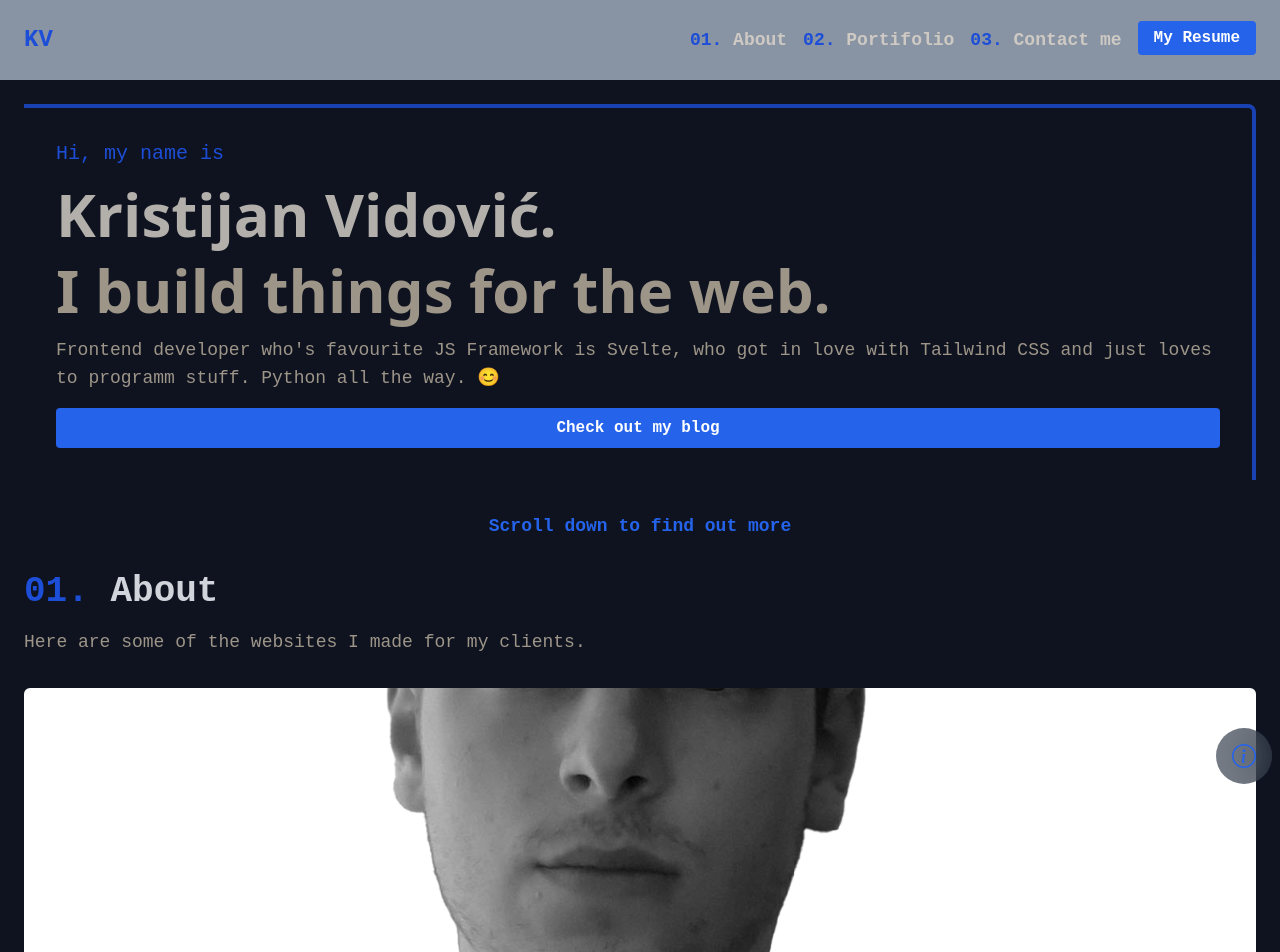
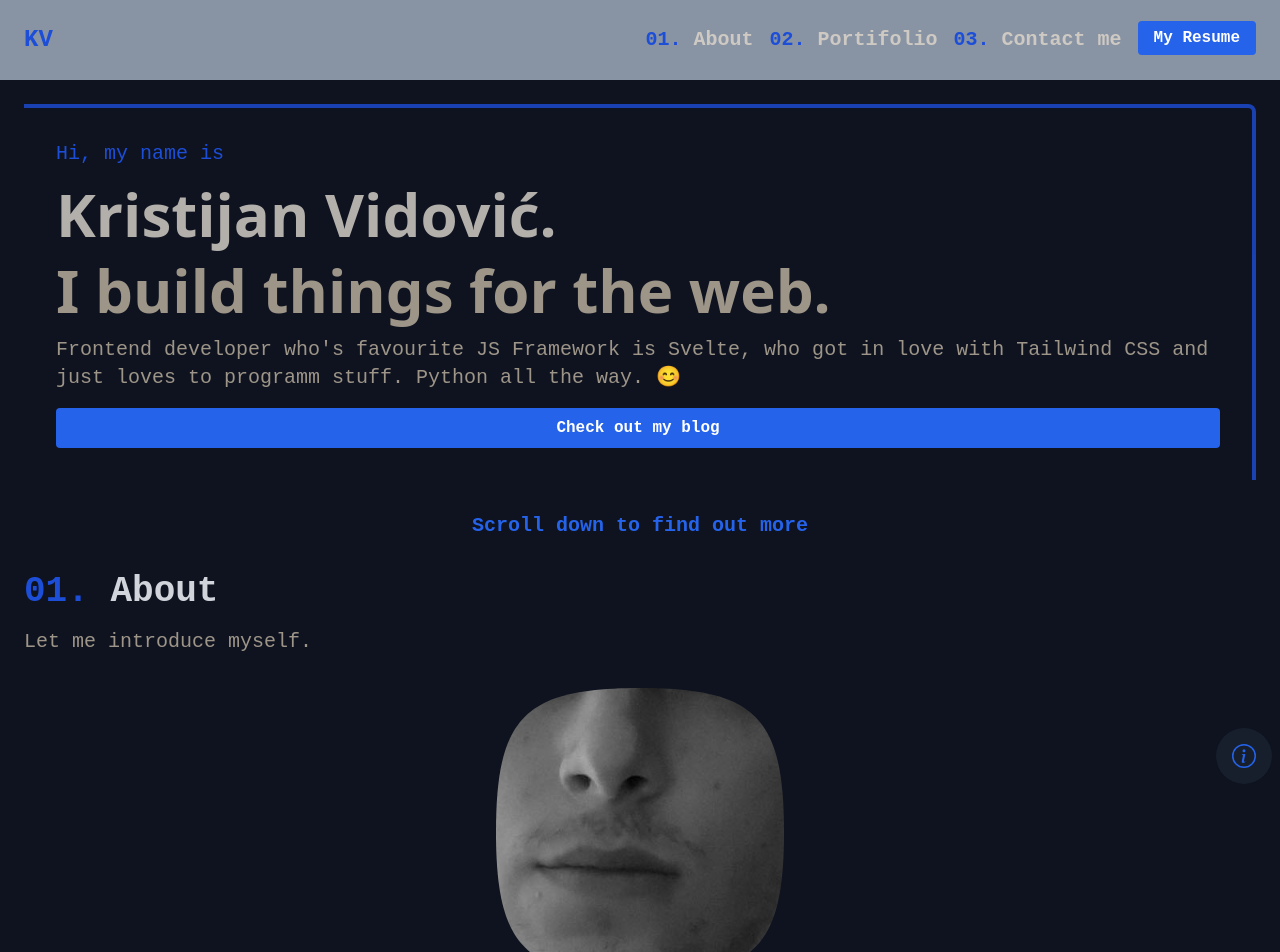
Before and after one commit to Kristijan007v/app, a Next.js app: page / in a window 1280 px wide. Shown: the top 952 px of the page. Built offline with nearby package versions, Linux system fonts and the light colour scheme.

Commit message:
Further font size optimization for all screen sizes, fixed known bugs

```diff
--- a/components/Footer/Footer.js
+++ b/components/Footer/Footer.js
@@ -11,7 +11,7 @@ export default function Footer() {
         <InstagramIcon />
         <LinkedinIcon />
       </div>
-      <p className="text-md font-semibold text-gray-600 dark:text-graySpecial md:text-lg lg:text-xl">
+      <p className="text-base font-semibold text-gray-600 dark:text-graySpecial md:text-lg lg:text-xl">
         Designed and made by Kristijan Vidović
       </p>
     </footer>
--- a/components/Sections/About/About.js
+++ b/components/Sections/About/About.js
@@ -8,13 +8,13 @@ export default function About() {
       <SectionHeading
         title="About"
         number={"01"}
-        desciption={"Here are some of the websites I made for my clients."}
+        desciption={"Let me introduce myself."}
         align={"left"}
       />
       <div className="relative h-72 w-full">
         <Image
           priority
-          className="rounded-md grayscale"
+          className="mask mask-squircle grayscale"
           alt={"Article Image"}
           src={"/images/my_photo.webp"}
           layout="fill"
--- a/styles/globals.css
+++ b/styles/globals.css
@@ -41,16 +41,16 @@ body {
 
 /* Paragraph */
 .p__default {
-  @apply text-lg font-medium text-graySpecial;
+  @apply text-base font-medium text-graySpecial md:text-lg lg:text-xl;
 }
 
 /* Links */
 .link__default {
-  @apply text-lg font-semibold text-grayP hover:text-blue-600 hover:underline hover:underline-offset-8;
+  @apply text-base font-semibold text-grayP hover:text-blue-600 hover:underline hover:underline-offset-8 md:text-lg lg:text-xl;
 }
 
 .link__special {
-  @apply text-lg font-semibold text-blue-600 hover:underline hover:underline-offset-8;
+  @apply text-base font-semibold text-blue-600 hover:underline hover:underline-offset-8 md:text-lg lg:text-xl;
 }
 
 /* FORM STYLES */
```
